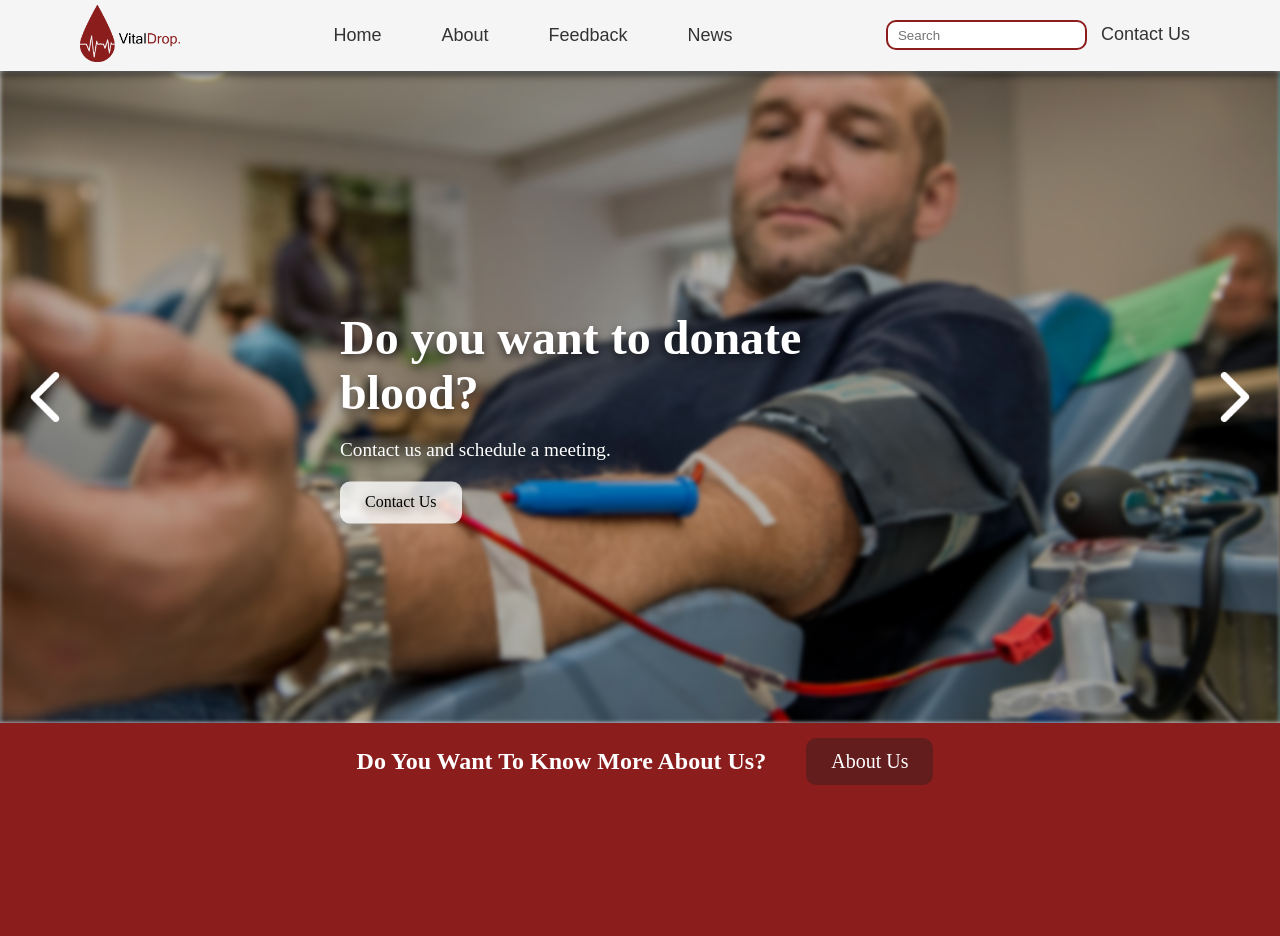
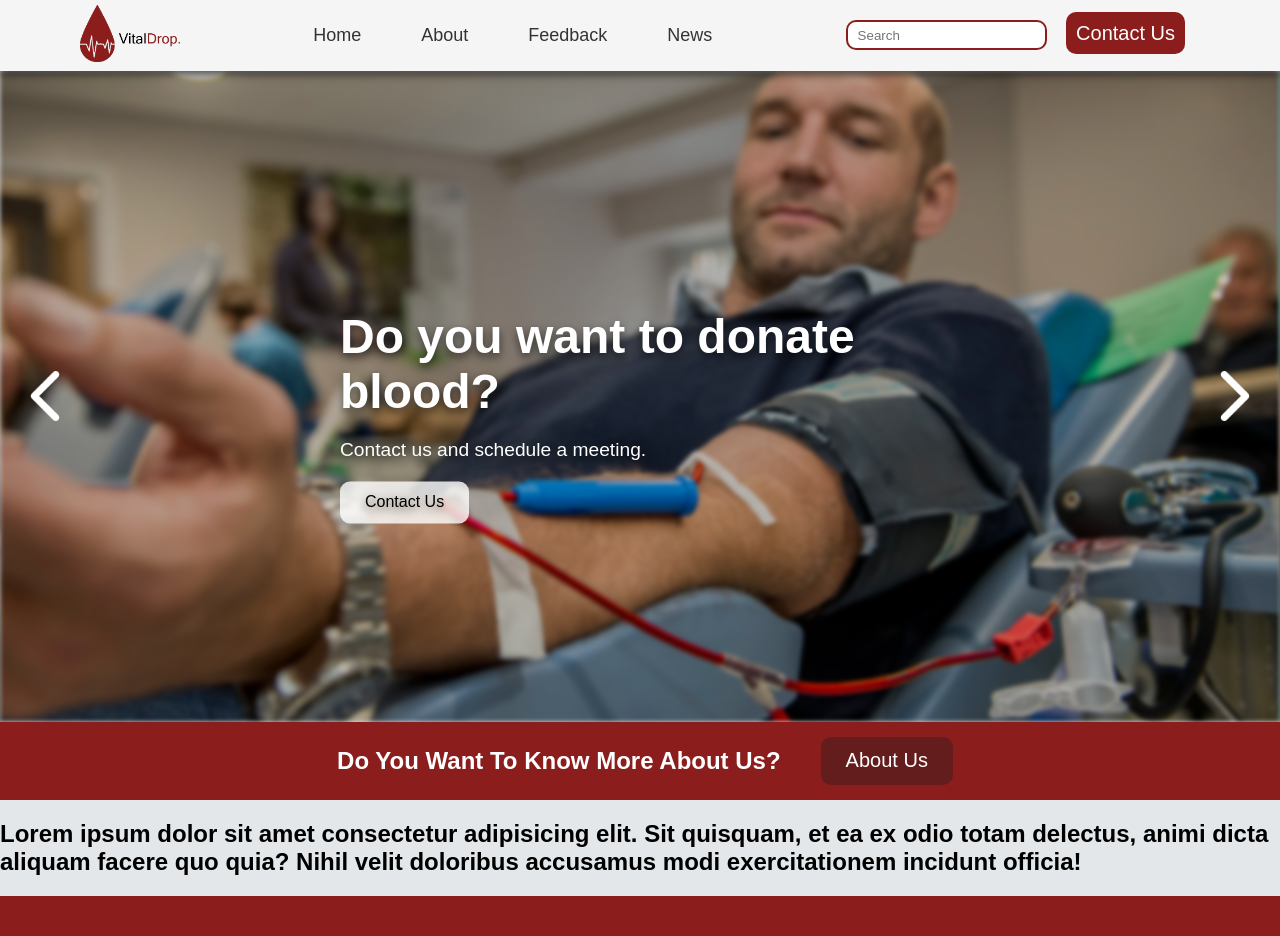
Before and after one commit to SharrIsmaili/Projekti-DZHW, a PHP site: page /HTML/home.html in a window 1280 px wide. Before the commit the page ends 785 px from the top, so only its background shows below. Run offline with PHP 8.4, Linux system fonts and the light colour scheme.

Commit message:
small changes

```diff
--- a/CSS/style.css
+++ b/CSS/style.css
@@ -8,6 +8,7 @@ body{
   padding: 0;
   box-sizing: border-box;
   overflow-x: hidden;
+  font-family: 'Poppins', sans-serif;
 }
 
 #header{
@@ -34,7 +35,6 @@ body{
 .link{
   color: #333;
   text-decoration: none;
-  font-family: 'Poppins', sans-serif;
   padding: 10px;
   font-size: large;
   border-radius: 10px;
@@ -46,14 +46,10 @@ body{
   transition: 0.3s ease;
 }
 
-#logo{
+.logo{
   width: 100px;
   height: auto;
   background: none;
-}
-
-#logo span{
-  color: rgb(139, 29, 29);
 }
 
 #searchBar{
@@ -66,6 +62,19 @@ body{
 #searchBar:focus{
   border: 3px solid rgb(139, 29, 29);
   outline: none;
+}
+
+#contactBtn{
+  background-color: rgb(139, 29, 29);
+  color: white;
+  font-size: 20px;
+  margin: 15px;
+}
+
+#contactBtn:hover{
+  background-color: white;
+  border: 2px solid rgb(139, 29, 29);
+  color: rgb(139, 29, 29);
 }
 
 .container{
@@ -178,3 +187,26 @@ body{
 #aboutUs h1{
   margin: 25px;
 }
+
+footer{
+  width: 100%;
+  bottom: 0;
+  background:#8b1d1d;
+  color: white;
+  padding: 10px 0 30px;
+}
+
+.row{
+  width: 85%;
+  margin: auto;
+  display: flex;
+  flex-wrap: wrap;
+  align-items: flex-start;
+  justify-content: space-between;
+}
+
+.col{
+  flex-basis: 25%;
+  padding: 10px;
+
+}
--- a/HTML/home.html
+++ b/HTML/home.html
@@ -11,7 +11,7 @@
     <body>
         <header id="header">
             <nav class="navbar">
-                <a href="home.html"><img src="/images/logo.png" alt="VitalDrop logo" id="logo"></a>
+                <a href="home.html"><img src="/images/logo.png" alt="VitalDrop logo" class="logo"></a>
 
                 <div class="links">
                     <a href="home.html" class="link">Home</a>
@@ -22,7 +22,7 @@
 
                 <div class="utils">
                     <input type="search" id="searchBar" name="search" placeholder="Search">
-                    <a href="contact.html" class="link">Contact Us</a>
+                    <a href="contact.html" class="link" id="contactBtn">Contact Us</a>
                 </div>
             </nav>
         </header>
@@ -92,6 +92,10 @@
                 <a href="aboutUs.html" class="btn" id="aboutUsBtn">About Us</a>
             </section>
 
+            <section>
+                <h1>Lorem ipsum dolor sit amet consectetur adipisicing elit. Sit quisquam, et ea ex odio totam delectus, animi dicta aliquam facere quo quia? Nihil velit doloribus accusamus modi exercitationem incidunt officia!</h1>
+            </section>
+
         </main>
 
         <footer>
```
